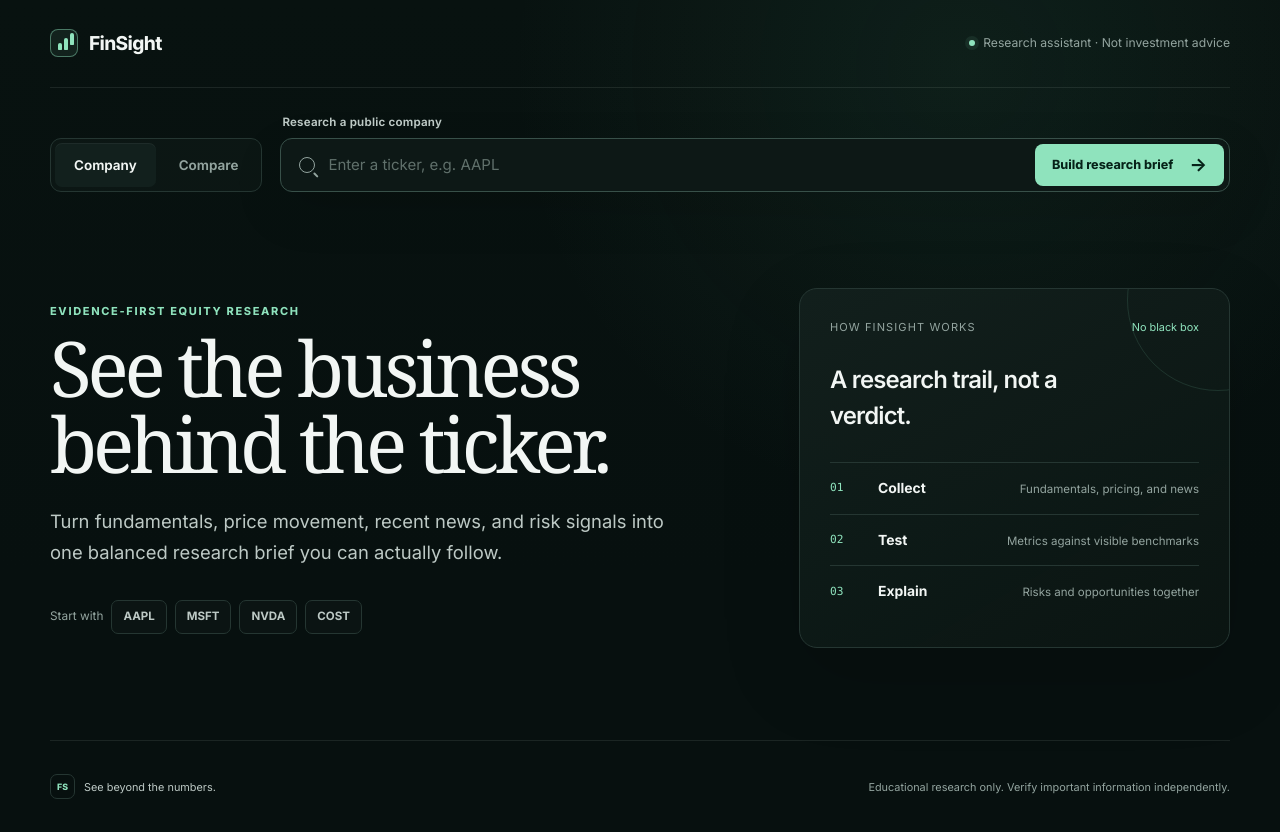
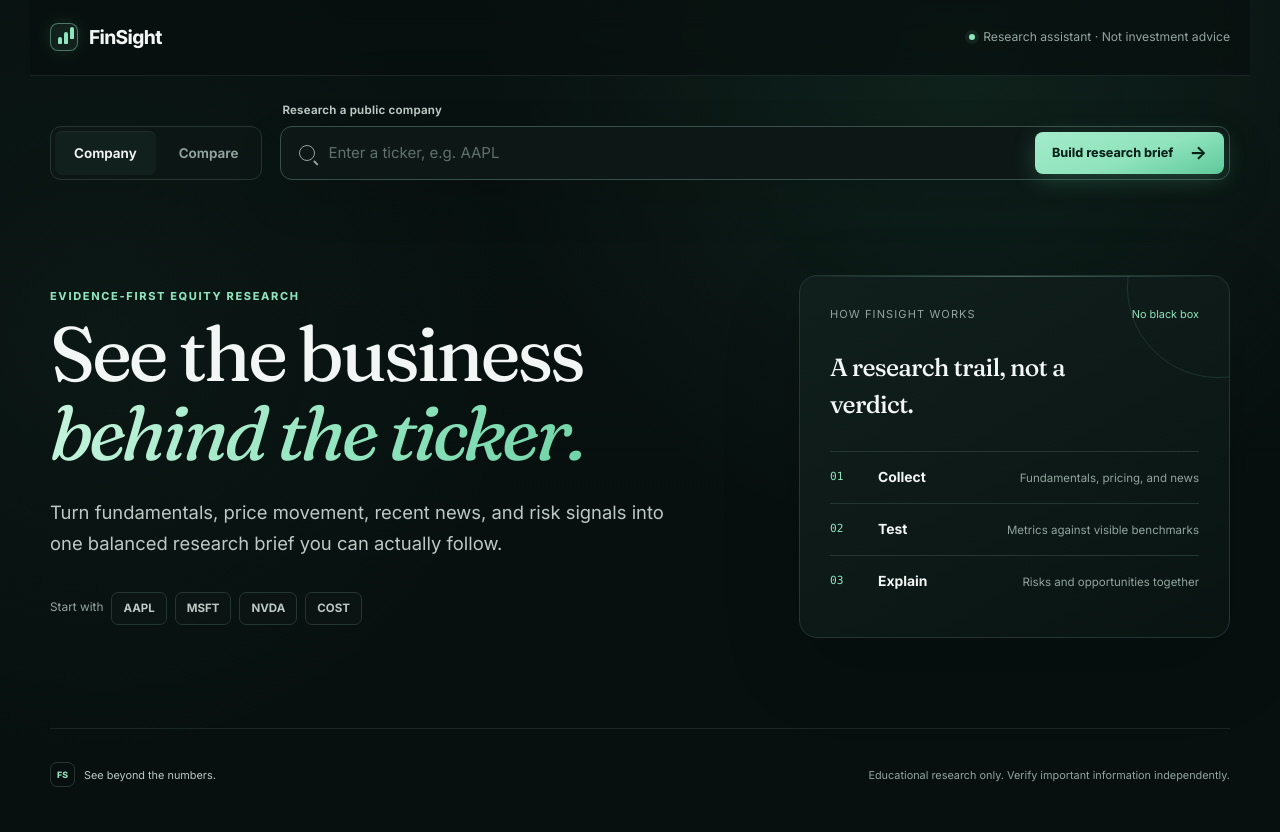
Before and after one commit to DoraAiOvO/FinSight, a React (Vite) app in the folder frontend/: page / in a window 1280 px wide. Built offline with nearby package versions, Linux system fonts and the light colour scheme.

Commit message:
Polish UI: serif accents, sticky header, hovers, animations

```diff
--- a/frontend/src/App.jsx
+++ b/frontend/src/App.jsx
@@ -30,7 +30,7 @@
     <main className="landing">
       <section className="hero-copy">
         <p className="eyebrow">Evidence-first equity research</p>
-        <h1>See the business behind the ticker.</h1>
+        <h1>See the business <em>behind the ticker.</em></h1>
         <p className="hero-lede">
           Turn fundamentals, price movement, recent news, and risk signals into one
           balanced research brief you can actually follow.
@@ -215,7 +215,7 @@
           <div className="report-heading">
             <div>
               <p className="eyebrow">Research brief · {data.overview.ticker}</p>
-              <h1>A balanced view of the evidence</h1>
+              <h1>A balanced view of <em>the evidence</em></h1>
             </div>
             <p className="report-time">
               Generated {data.generatedAt.toLocaleTimeString([], { hour: 'numeric', minute: '2-digit' })}
@@ -242,7 +242,7 @@
           <div className="report-heading">
             <div>
               <p className="eyebrow">Peer research</p>
-              <h1>Compare the evidence, metric by metric.</h1>
+              <h1>Compare the evidence, <em>metric by metric.</em></h1>
             </div>
           </div>
           <CompareTable data={compare} />
--- a/frontend/src/styles.css
+++ b/frontend/src/styles.css
@@ -15,6 +15,7 @@
   --blue: #8cb8ff;
   --red: #ff8c91;
   --amber: #f1c878;
+  --serif: "Fraunces", ui-serif, Georgia, Cambria, "Times New Roman", serif;
   font-family: Inter, ui-sans-serif, -apple-system, BlinkMacSystemFont, "Segoe UI", sans-serif;
   font-synthesis: none;
   text-rendering: optimizeLegibility;
@@ -22,17 +23,25 @@
 
 * { box-sizing: border-box; }
 
-html { min-width: 320px; background: var(--bg); }
+::selection { background: rgba(143, 227, 189, 0.28); color: var(--text); }
+
+html {
+  min-width: 320px;
+  background: var(--bg);
+  scrollbar-color: var(--border-bright) var(--bg);
+}
 
 body {
   margin: 0;
   min-width: 320px;
   min-height: 100vh;
   background:
-    radial-gradient(circle at 75% 8%, rgba(67, 141, 109, 0.11), transparent 28rem),
+    radial-gradient(circle at 75% 8%, rgba(67, 141, 109, 0.13), transparent 30rem),
+    radial-gradient(circle at 8% 42%, rgba(67, 141, 109, 0.06), transparent 26rem),
     linear-gradient(180deg, #081210 0, var(--bg) 36rem);
   color: var(--text);
   line-height: 1.5;
+  -webkit-font-smoothing: antialiased;
 }
 
 button, input { font: inherit; }
@@ -49,11 +58,19 @@
 }
 
 .site-header {
+  position: sticky;
+  top: 0;
+  z-index: 20;
   display: flex;
   align-items: center;
   justify-content: space-between;
-  min-height: 88px;
+  min-height: 76px;
+  margin: 0 -20px;
+  padding: 0 20px;
   border-bottom: 1px solid rgba(147, 164, 159, 0.14);
+  background: rgba(7, 16, 15, 0.72);
+  backdrop-filter: blur(14px);
+  -webkit-backdrop-filter: blur(14px);
 }
 
 .brand {
@@ -80,6 +97,12 @@
   border: 1px solid rgba(143, 227, 189, 0.45);
   border-radius: 8px;
   background: rgba(143, 227, 189, 0.08);
+  box-shadow: 0 0 18px rgba(143, 227, 189, 0.12);
+  transition: box-shadow 0.25s ease, border-color 0.25s ease;
+}
+.brand:hover .brand-mark {
+  border-color: rgba(143, 227, 189, 0.75);
+  box-shadow: 0 0 26px rgba(143, 227, 189, 0.22);
 }
 
 .brand-mark::before,
@@ -108,6 +131,7 @@
   border-radius: 50%;
   background: var(--accent);
   box-shadow: 0 0 0 4px rgba(143, 227, 189, 0.08);
+  animation: pulse 2.6s infinite;
 }
 
 .search-panel {
@@ -137,7 +161,9 @@
   cursor: pointer;
   font-size: 0.84rem;
   font-weight: 650;
+  transition: color 0.18s ease, background 0.18s ease;
 }
+.mode-toggle button:hover:not(.active) { color: var(--muted-bright); }
 
 .mode-toggle button.active {
   background: var(--surface-raised);
@@ -164,9 +190,13 @@
   border-radius: 12px;
   background: var(--surface);
   box-shadow: 0 18px 50px rgba(0, 0, 0, 0.12);
+  transition: border-color 0.2s ease, box-shadow 0.2s ease;
 }
 
-.search-control:focus-within { border-color: rgba(143, 227, 189, 0.72); }
+.search-control:focus-within {
+  border-color: rgba(143, 227, 189, 0.72);
+  box-shadow: 0 18px 50px rgba(0, 0, 0, 0.12), 0 0 0 4px rgba(143, 227, 189, 0.08);
+}
 
 .search-icon {
   position: relative;
@@ -209,15 +239,23 @@
   padding: 0 17px;
   border: 0;
   border-radius: 8px;
-  background: var(--accent);
+  background: linear-gradient(160deg, #a3ebca, var(--accent) 55%, var(--accent-strong));
   color: var(--accent-ink);
   cursor: pointer;
   font-size: 0.79rem;
   font-weight: 750;
+  box-shadow: 0 6px 22px rgba(95, 201, 154, 0.25);
+  transition: transform 0.16s ease, box-shadow 0.16s ease, filter 0.16s ease;
 }
-.go:hover:not(:disabled) { background: #a3ebca; }
+.go:hover:not(:disabled) {
+  transform: translateY(-1px);
+  box-shadow: 0 10px 28px rgba(95, 201, 154, 0.32);
+  filter: brightness(1.05);
+}
+.go:active:not(:disabled) { transform: translateY(0); }
 .go:disabled { cursor: wait; opacity: 0.6; }
-.go span { font-size: 1.15rem; }
+.go span { font-size: 1.15rem; transition: transform 0.16s ease; }
+.go:hover:not(:disabled) span { transform: translateX(3px); }
 
 .field-error {
   margin: 7px 0 -17px 3px;
@@ -232,6 +270,7 @@
   align-items: center;
   min-height: 520px;
   padding: 58px 0 82px;
+  animation: rise 0.5s ease both;
 }
 
 .eyebrow, .card-kicker {
@@ -247,11 +286,21 @@
 .report-heading h1 {
   max-width: 760px;
   margin: 0;
-  font-family: ui-serif, Georgia, Cambria, "Times New Roman", serif;
+  font-family: var(--serif);
   font-size: clamp(2.9rem, 6vw, 5.3rem);
-  font-weight: 450;
-  letter-spacing: -0.055em;
-  line-height: 0.98;
+  font-weight: 420;
+  letter-spacing: -0.045em;
+  line-height: 1.02;
+}
+
+.hero-copy h1 em,
+.report-heading h1 em {
+  font-style: italic;
+  background: linear-gradient(120deg, #c8f4de, var(--accent) 60%, #6fd3a6);
+  -webkit-background-clip: text;
+  background-clip: text;
+  -webkit-text-fill-color: transparent;
+  color: transparent;
 }
 
 .hero-lede {
@@ -280,8 +329,14 @@
   cursor: pointer;
   font-size: 0.72rem;
   font-weight: 700;
+  transition: border-color 0.16s ease, color 0.16s ease, transform 0.16s ease, box-shadow 0.16s ease;
 }
-.starter-row button:hover { border-color: var(--accent); color: var(--accent); }
+.starter-row button:hover {
+  border-color: var(--accent);
+  color: var(--accent);
+  transform: translateY(-1px);
+  box-shadow: 0 6px 18px rgba(0, 0, 0, 0.25);
+}
 
 .method-card {
   position: relative;
@@ -291,6 +346,13 @@
   border-radius: 18px;
   background: linear-gradient(150deg, rgba(18,32,29,0.94), rgba(10,21,18,0.92));
   box-shadow: 0 28px 80px rgba(0,0,0,0.16);
+}
+.method-card::before {
+  position: absolute;
+  inset: 0 0 auto;
+  height: 1px;
+  background: linear-gradient(90deg, transparent, rgba(143,227,189,0.4), transparent);
+  content: "";
 }
 .method-card::after {
   position: absolute;
@@ -305,7 +367,7 @@
 .method-topline { display: flex; justify-content: space-between; gap: 16px; }
 .method-kicker { color: var(--muted); font-size: 0.69rem; text-transform: uppercase; letter-spacing: 0.1em; }
 .method-badge { color: var(--accent); font-size: 0.68rem; }
-.method-card h2 { max-width: 270px; margin: 26px 0 28px; font-size: 1.5rem; font-weight: 580; letter-spacing: -0.035em; }
+.method-card h2 { max-width: 270px; margin: 26px 0 28px; font-family: var(--serif); font-size: 1.55rem; font-weight: 480; letter-spacing: -0.03em; }
 .method-list { list-style: none; margin: 0; padding: 0; }
 .method-list li { display: grid; grid-template-columns: 34px 1fr; gap: 14px; align-items: center; padding: 15px 0; border-top: 1px solid var(--border); }
 .method-list > li > span { color: var(--accent); font-family: ui-monospace, SFMono-Regular, Menlo, monospace; font-size: 0.7rem; }
@@ -322,6 +384,7 @@
   border: 1px solid;
   border-radius: 10px;
   font-size: 0.8rem;
+  animation: rise 0.35s ease both;
 }
 .message strong { font-weight: 700; }
 .message span { color: var(--muted-bright); }
@@ -331,18 +394,26 @@
 .notice-box strong { color: var(--amber); }
 
 .results { padding: 37px 0 60px; }
+.results > * { animation: rise 0.45s ease both; }
+.results > *:nth-child(2) { animation-delay: 0.06s; }
+.results > *:nth-child(3) { animation-delay: 0.12s; }
+.results > *:nth-child(4) { animation-delay: 0.18s; }
+
 .report-heading { display: flex; justify-content: space-between; gap: 40px; align-items: end; margin-bottom: 30px; }
 .report-heading h1 { max-width: 720px; font-size: clamp(2.1rem, 4.5vw, 3.7rem); }
 .report-time { display: flex; flex-direction: column; flex: 0 0 auto; margin: 0 0 5px; color: var(--muted-bright); font-size: 0.73rem; text-align: right; }
 .report-time span { color: var(--muted); }
 
 .card {
+  position: relative;
   margin-bottom: 18px;
   border: 1px solid var(--border);
   border-radius: 16px;
   background: rgba(13, 24, 22, 0.9);
-  box-shadow: 0 20px 60px rgba(0,0,0,0.08);
+  box-shadow: 0 20px 60px rgba(0,0,0,0.08), 0 1px 0 rgba(255,255,255,0.03) inset;
+  transition: border-color 0.25s ease;
 }
+.card:hover { border-color: #2e433d; }
 .card h2, .card h3 { margin: 0; letter-spacing: -0.03em; }
 .card h2 { font-size: 1.45rem; }
 .card h3 { font-size: 1.12rem; }
@@ -353,7 +424,7 @@
 .overview-card { padding: 25px 27px 24px; }
 .overview-head { display: flex; justify-content: space-between; gap: 26px; align-items: flex-start; }
 .company-identity { display: flex; gap: 15px; align-items: center; }
-.company-monogram { display: grid; place-items: center; flex: 0 0 auto; width: 46px; height: 46px; border: 1px solid rgba(143,227,189,0.25); border-radius: 12px; background: rgba(143,227,189,0.07); color: var(--accent); font-family: ui-serif, Georgia, serif; font-size: 1.4rem; }
+.company-monogram { display: grid; place-items: center; flex: 0 0 auto; width: 46px; height: 46px; border: 1px solid rgba(143,227,189,0.25); border-radius: 12px; background: rgba(143,227,189,0.07); color: var(--accent); font-family: var(--serif); font-size: 1.4rem; }
 .company-title-line { display: flex; flex-wrap: wrap; gap: 10px; align-items: center; }
 .company-title-line h2 { font-size: 1.45rem; }
 .company-identity p { margin: 4px 0 0; font-size: 0.76rem; }
@@ -366,7 +437,8 @@
 .delta.down { color: var(--red); }
 
 .metric-grid { display: grid; grid-template-columns: repeat(8, minmax(0, 1fr)); margin-top: 25px; border: 1px solid var(--border); border-radius: 11px; overflow: hidden; }
-.metric { display: flex; flex-direction: column; min-width: 0; padding: 13px 12px; border-left: 1px solid var(--border); }
+.metric { display: flex; flex-direction: column; min-width: 0; padding: 13px 12px; border-left: 1px solid var(--border); transition: background 0.16s ease; }
+.metric:hover { background: rgba(143, 227, 189, 0.03); }
 .metric:first-child { border-left: 0; }
 .metric-label { overflow: hidden; color: var(--muted); font-size: 0.61rem; white-space: nowrap; text-overflow: ellipsis; }
 .metric-value { overflow: hidden; margin-top: 4px; font-size: 0.86rem; font-weight: 650; font-variant-numeric: tabular-nums; white-space: nowrap; text-overflow: ellipsis; }
@@ -377,7 +449,7 @@
 .range-heading span { color: var(--muted); }
 .range-heading strong { color: var(--muted-bright); font-weight: 600; }
 .range-track { position: relative; height: 3px; margin: 12px 3px 8px; border-radius: 3px; background: linear-gradient(90deg, rgba(255,140,145,.6), var(--amber), var(--accent)); }
-.range-track span { position: absolute; top: 50%; width: 8px; height: 8px; transform: translate(-50%, -50%); border: 2px solid var(--surface); border-radius: 50%; background: var(--text); box-shadow: 0 0 0 1px var(--muted); }
+.range-track span { position: absolute; top: 50%; width: 8px; height: 8px; transform: translate(-50%, -50%); border: 2px solid var(--surface); border-radius: 50%; background: var(--text); box-shadow: 0 0 0 1px var(--muted); transition: left 0.4s ease; }
 .range-values { font-size: 0.62rem; }
 .summary { display: -webkit-box; overflow: hidden; margin: 0; color: var(--muted); font-size: 0.73rem; line-height: 1.7; -webkit-box-orient: vertical; -webkit-line-clamp: 3; }
 
@@ -385,13 +457,16 @@
 .chart-card.is-loading { opacity: .72; }
 .chart-head, .section-heading { display: flex; justify-content: space-between; gap: 20px; align-items: center; }
 .period-toggle { display: flex; padding: 3px; border: 1px solid var(--border); border-radius: 8px; }
-.period-toggle button { min-width: 38px; height: 28px; padding: 0 7px; border: 0; border-radius: 5px; background: transparent; color: var(--muted); cursor: pointer; font-size: 0.61rem; font-weight: 700; }
+.period-toggle button { min-width: 38px; height: 28px; padding: 0 7px; border: 0; border-radius: 5px; background: transparent; color: var(--muted); cursor: pointer; font-size: 0.61rem; font-weight: 700; transition: color 0.16s ease, background 0.16s ease; }
+.period-toggle button:hover:not(.active):not(:disabled) { color: var(--muted-bright); }
 .period-toggle button.active { background: var(--surface-raised); color: var(--accent); }
 .period-toggle button:disabled { cursor: wait; }
 .chart-summary { display: flex; align-items: baseline; gap: 11px; margin-top: 24px; }
 .chart-summary > strong { font-size: 1.65rem; font-weight: 600; font-variant-numeric: tabular-nums; }
-.chart-wrap { position: relative; }
-.chart { display: block; width: 100%; height: 178px; margin-top: 12px; }
+.chart-wrap { position: relative; margin-top: 12px; }
+.chart { display: block; width: 100%; height: 178px; }
+.chart-dot { position: absolute; width: 8px; height: 8px; transform: translate(-50%, -50%); border: 2px solid var(--surface); border-radius: 50%; background: var(--accent); box-shadow: 0 0 0 4px rgba(143, 227, 189, 0.14); }
+.chart-dot.down { background: var(--red); box-shadow: 0 0 0 4px rgba(255, 140, 145, 0.14); }
 .chart-loading { position: absolute; inset: 0; display: grid; place-items: center; color: var(--muted-bright); font-size: .76rem; }
 .chart-range { display: flex; justify-content: space-between; gap: 10px; margin-top: 7px; font-size: 0.61rem; }
 
@@ -408,10 +483,12 @@
 .ai-note p { margin: 7px 0 0; color: var(--muted-bright); font-size: .76rem; line-height: 1.65; white-space: pre-wrap; }
 
 .insight-filters { display: flex; gap: 4px; margin: 20px 0 12px; padding-bottom: 11px; border-bottom: 1px solid var(--border); }
-.insight-filters button { padding: 5px 9px; border: 0; border-radius: 5px; background: transparent; color: var(--muted); cursor: pointer; font-size: 0.65rem; }
+.insight-filters button { padding: 5px 9px; border: 0; border-radius: 5px; background: transparent; color: var(--muted); cursor: pointer; font-size: 0.65rem; transition: color 0.16s ease, background 0.16s ease; }
+.insight-filters button:hover:not(.active) { color: var(--muted-bright); }
 .insight-filters button.active { background: var(--surface-raised); color: var(--text); }
 .insight { border-bottom: 1px solid var(--border); }
-.insight-head { display: grid; grid-template-columns: auto minmax(0,1fr) auto auto; gap: 11px; align-items: center; width: 100%; padding: 14px 2px; border: 0; background: transparent; color: var(--text); cursor: pointer; text-align: left; }
+.insight-head { display: grid; grid-template-columns: auto minmax(0,1fr) auto auto; gap: 11px; align-items: center; width: 100%; padding: 14px 2px; border: 0; background: transparent; color: var(--text); cursor: pointer; text-align: left; transition: background 0.16s ease; }
+.insight-head:hover { background: rgba(255, 255, 255, 0.015); }
 .insight-signal { width: 7px; height: 7px; border-radius: 50%; background: var(--accent); box-shadow: 0 0 0 4px rgba(143,227,189,.07); }
 .insight.risk .insight-signal { background: var(--red); box-shadow: 0 0 0 4px rgba(255,140,145,.07); }
 .insight-title-wrap { display: flex; flex-direction: column; min-width: 0; }
@@ -422,7 +499,7 @@
 .severity-medium { background: rgba(241,200,120,.1); color: var(--amber); }
 .severity-low { background: rgba(147,164,159,.1); color: var(--muted-bright); }
 .caret { color: var(--muted); font-size: 1rem; font-weight: 300; }
-.insight-body { padding: 0 2px 17px 18px; }
+.insight-body { padding: 0 2px 17px 18px; animation: rise 0.3s ease both; }
 .insight-body > p { margin: 0 0 13px; color: var(--muted-bright); font-size: .75rem; line-height: 1.65; }
 .evidence-list { overflow: hidden; border: 1px solid var(--border); border-radius: 8px; }
 .evidence-row { display: grid; grid-template-columns: minmax(120px,.7fr) minmax(0,1.3fr); gap: 14px; align-items: center; padding: 9px 11px; border-top: 1px solid var(--border); }
@@ -438,7 +515,7 @@
 .news-list li { display: grid; grid-template-columns: 24px 1fr; gap: 11px; padding: 14px 0; border-top: 1px solid var(--border); }
 .news-list li:first-child { border-top: 0; }
 .news-index { padding-top: 3px; color: #5f6e69; font-family: ui-monospace, SFMono-Regular, Menlo, monospace; font-size: .58rem; }
-.news-list a, .news-title { color: var(--text); font-size: .77rem; font-weight: 580; line-height: 1.45; text-decoration: none; }
+.news-list a, .news-title { color: var(--text); font-size: .77rem; font-weight: 580; line-height: 1.45; text-decoration: none; transition: color 0.16s ease; }
 .news-list a:hover { color: var(--accent); }
 .news-list a > span { margin-left: 7px; color: var(--muted); font-size: .7rem; }
 .news-meta { display: block; margin-top: 5px; color: var(--muted); font-size: .61rem; }
@@ -454,6 +531,8 @@
 .compare th, .compare td { min-width: 125px; padding: 14px 13px; border-top: 1px solid var(--border); text-align: right; }
 .compare th:first-child, .compare td:first-child { position: sticky; left: 0; min-width: 190px; background: var(--surface); text-align: left; }
 .compare thead th { border-top: 0; color: var(--muted); font-size: .62rem; letter-spacing: .05em; text-transform: uppercase; }
+.compare tbody tr { transition: background 0.16s ease; }
+.compare tbody tr:hover { background: rgba(255, 255, 255, 0.015); }
 .compare tbody th { font-size: .72rem; font-weight: 600; }
 .compare tbody th small { display: block; margin-top: 2px; color: var(--muted); font-size: .57rem; font-weight: 400; }
 .compare td.best { color: var(--accent); font-weight: 700; }
@@ -473,6 +552,10 @@
 
 @keyframes shimmer { to { background-position: -200% 0; } }
 @keyframes pulse { 50% { opacity: .3; transform: scale(.75); } }
+@keyframes rise {
+  from { opacity: 0; transform: translateY(10px); }
+  to { opacity: 1; transform: translateY(0); }
+}
 
 @media (max-width: 980px) {
   .metric-grid { grid-template-columns: repeat(4, 1fr); }
@@ -486,7 +569,7 @@
 
 @media (max-width: 720px) {
   .app-shell { width: min(100% - 28px, 1180px); }
-  .site-header { min-height: 72px; }
+  .site-header { min-height: 64px; margin: 0 -14px; padding: 0 14px; }
   .header-note { display: none; }
   .search-panel { grid-template-columns: 1fr; gap: 11px; padding: 19px 0 24px; }
   .mode-toggle { width: fit-content; }
```
